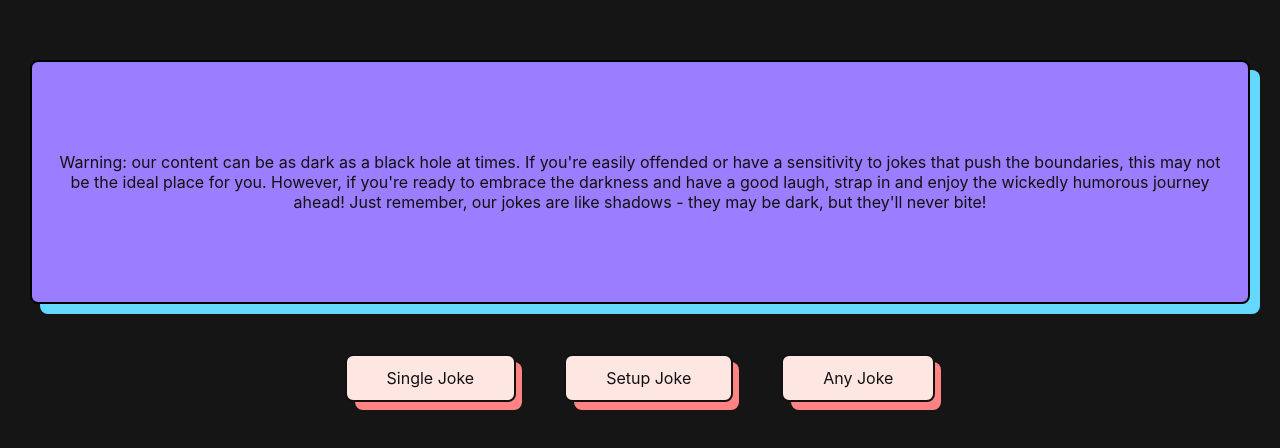
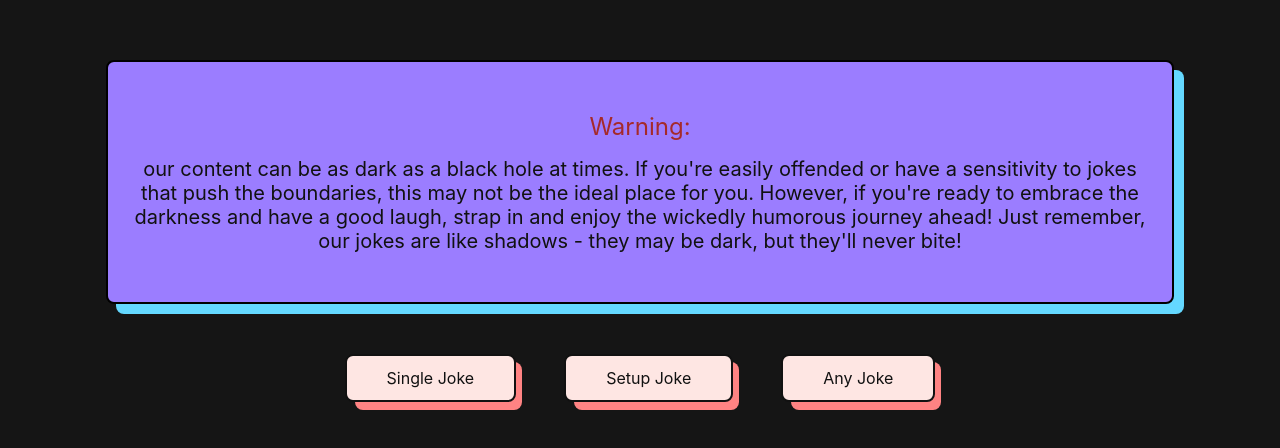
Before and after one commit to soshubh/Gag, a plain HTML site: page index.htm in a window 1280 px wide. Shown: the part 164-612 px from the top of the page. Drawn offline with Linux system fonts and the light colour scheme.

Commit message:
Update index.htm

```diff
--- a/index.htm
+++ b/index.htm
@@ -8,17 +8,33 @@
     <title>Document</title>
     <link rel="stylesheet" type="text/css" href="styles.css">
     <link rel="icon" type="image/x-icon" href="favicon.ico">
+    <style>
+        #jokeContainer{
+            display: flex;
+            flex-direction: column;
+            gap: 1rem;
+            width: 80%;
+            font-size: 20px;
+        }
+        .span {
+            color: brown;
+            display: inline-block;
+            width: 100%;
+            font-size: 1.5rem;
 
+        }
+    </style>
 
 </head>
 
 <body>
     <div class="content">
         <div id="jokeContainer">
-          Warning: our content can be as dark as a black hole at times. If you're easily offended or have a sensitivity to jokes that push
-            the boundaries, this may not be the ideal place for you. However, if you're ready to embrace the darkness
-            and have a good laugh, strap in and enjoy the wickedly humorous journey ahead! Just remember, our jokes are
-            like shadows - they may be dark, but they'll never bite!
+            <span class="span"> Warning: </span>
+            <span >our content can be as dark as a black hole at times. If you're easily offended or have a sensitivity to jokes that push
+            the boundaries, this may not be the ideal place for you. However, if you're ready to embrace the
+            darkness and have a good laugh, strap in and enjoy the wickedly humorous journey ahead! Just remember, our jokes
+            are like shadows - they may be dark, but they'll never bite!</span>
         </div>
 
         <div class="button">
```
